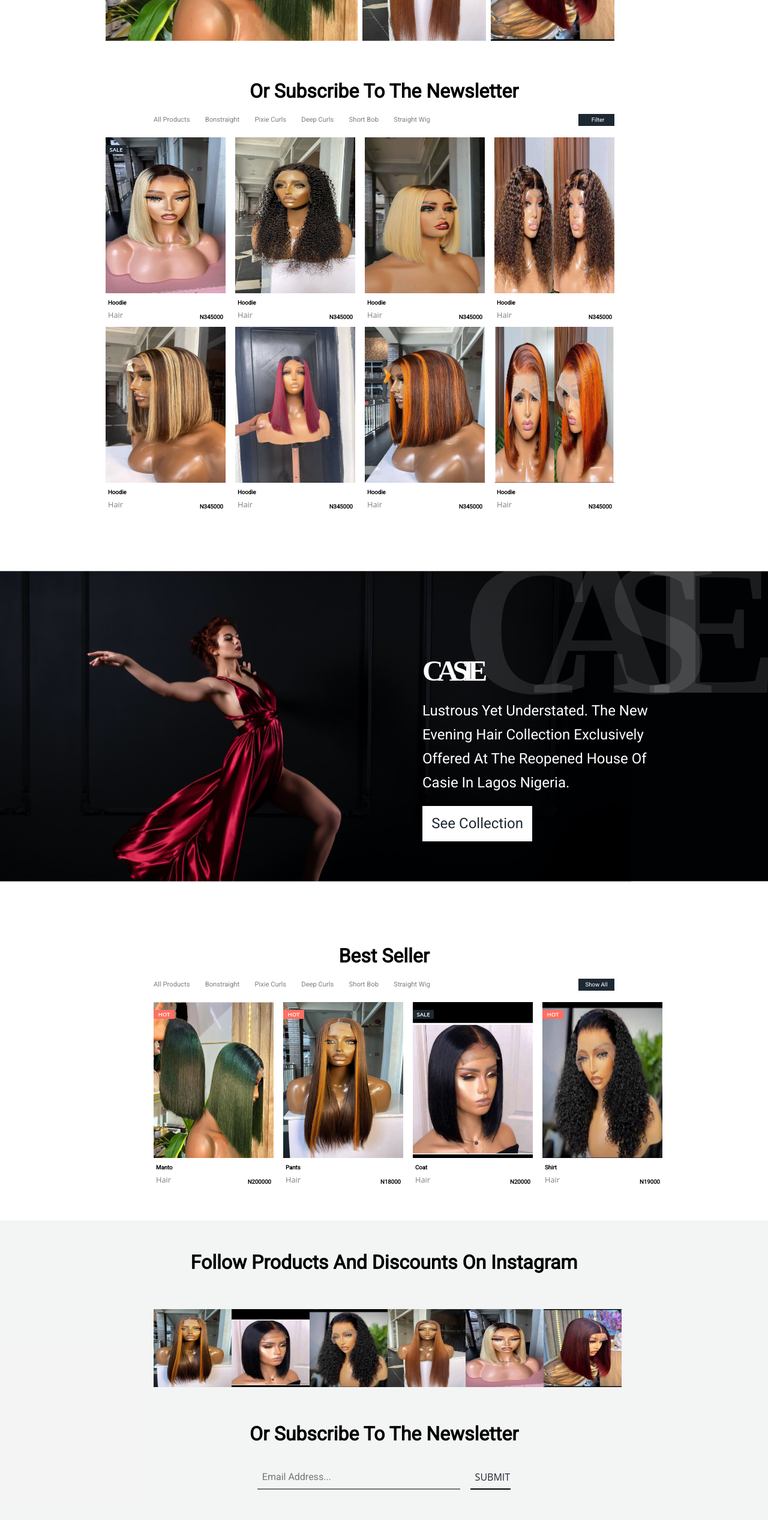
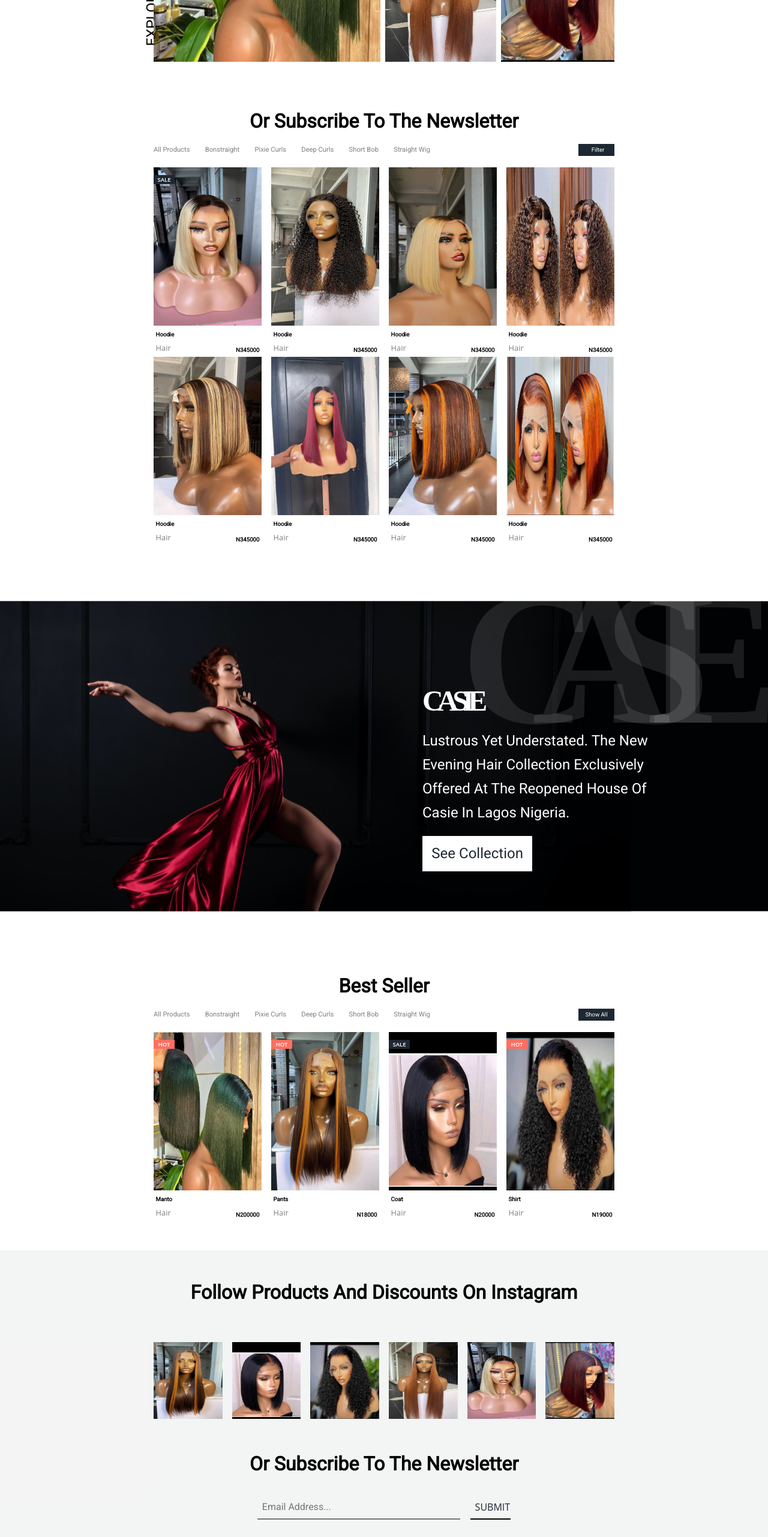
Before and after one commit to MichealCodez/damsel_apparel, a React (Create React App) app in the folder frontend/: page / in a window 1280 px wide. Shown: the part 1058-3621 px from the top of the page at 60% size. Built offline with nearby package versions, Linux system fonts and the light colour scheme.

Commit message:
fix some shit

```diff
--- a/frontend/src/components/grid_products/grid_product.css
+++ b/frontend/src/components/grid_products/grid_product.css
@@ -13,7 +13,8 @@
     position: relative;
     display: grid;
     gap: 1rem 1rem;
-    grid-auto-columns: 200px;
+    grid-template-columns: repeat(4, 1fr);
+    /* grid-auto-columns: 200px; */
     grid-auto-rows: 300px;
   }
 
--- a/frontend/src/components/hot_category/hot_category.css
+++ b/frontend/src/components/hot_category/hot_category.css
@@ -1,7 +1,7 @@
 @media only screen and (min-width: 1024px) {
   .hot-cat {
     width: 60%;
-    height: 450px;
+    height: 500px;
     margin: auto;
     display: flex;
     align-items: center;
@@ -23,7 +23,7 @@
     font-weight: 400;
     line-height: normal;
     text-transform: uppercase;
-    left: 4.5%;
+    left: 3.5%;
   }
 
   .card {
@@ -38,8 +38,9 @@
       "ft ft sc td"
       "ft ft fr ff";
     gap: 0.5rem 0.5rem;
-    grid-auto-columns: 206px;
-    grid-auto-rows: 220px;
+    grid-template-columns: 1fr 1fr 1fr;
+    /* grid-auto-columns: 206px; */
+    grid-auto-rows: 230px;
     justify-content: end;
   }
 
--- a/frontend/src/components/newsletter_instagram/newsletter_instagram.css
+++ b/frontend/src/components/newsletter_instagram/newsletter_instagram.css
@@ -61,14 +61,18 @@
     cursor: pointer;
   }
 
+  .instagram-card {
+    position: relative;
+  }
+
   .foreground {
     display: flex;
     justify-content: center;
     align-items: center;
     position: absolute;
     background-color: rgba(0, 0, 0, 0.3);
-    width: inherit;
-    height: inherit;
+    width: 100%;
+    height: 100%;
     opacity: 0;
   }
 
@@ -79,15 +83,17 @@
   .instagrams {
     width: 100%;
     margin: 4% auto;
-    display: flex;
-    justify-content: space-between;
-    align-items: center;
+    display: grid;
+    /* justify-content: space-between;
+    align-items: center; */
+    grid-template-columns: repeat(6, 1fr);
+    gap: 1rem;
     height: 30%;
   }
 
   .instagram-card {
-    width: 130px;
-    height: 130px;
+    max-width: 8em;
+    height: 8em;
   }
 
   .instagram-card:hover {
--- a/frontend/src/components/top_main/product/product.css
+++ b/frontend/src/components/top_main/product/product.css
@@ -62,7 +62,8 @@
   }
 
   .content-btn {
-    width: 35%;
+    /* width: 35%; */
+    padding: 2% 6%;
     border: none;
     background: var(--Black, #1e2832);
     cursor: pointer;
```
